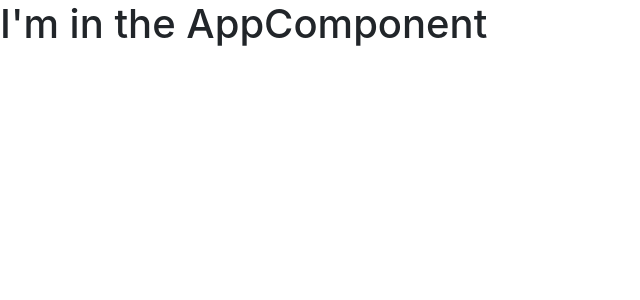
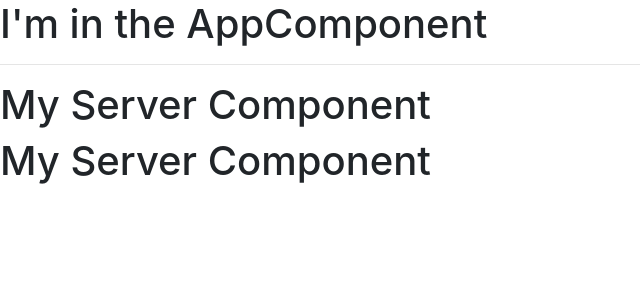
Before and after one commit to yadav-rah/my-firts-angular-app, an Angular app: page / in a window 1280 px wide. Shown: the top 300 px of the page, without its empty margins (0-640 px from the left). Built offline with nearby package versions, Linux system fonts and the light colour scheme.

Commit message:
creating components using cli

```diff
--- a/src/app/app.component.html
+++ b/src/app/app.component.html
@@ -1,3 +1,5 @@
 <!-- <input type="text" [(ngModel)]="name">
 <p>{{ name }}</p> -->
 <h1>I'm in the AppComponent</h1>
+<hr>
+<app-servers></app-servers>
--- a/src/app/app.module.ts
+++ b/src/app/app.module.ts
@@ -4,11 +4,13 @@
 
 import { AppComponent } from './app.component';
 import { ServerComponent } from "./server/server.component";
+import { ServersComponent } from './servers/servers.component';
 
 @NgModule({
   declarations: [
     AppComponent,
-    ServerComponent
+    ServerComponent,
+    ServersComponent
   ],
   imports: [
     BrowserModule
--- /dev/null
+++ b/src/app/servers/servers.component.html
@@ -0,0 +1,2 @@
+<app-server></app-server>
+<app-server></app-server>
--- /dev/null
+++ b/src/app/servers/servers.component.ts
@@ -0,0 +1,15 @@
+import { Component, OnInit } from '@angular/core';
+
+@Component({
+  selector: 'app-servers',
+  templateUrl: './servers.component.html',
+  styleUrls: ['./servers.component.css']
+})
+export class ServersComponent implements OnInit {
+
+  constructor() { }
+
+  ngOnInit(): void {
+  }
+
+}
```
Also changed, not shown: src/app/servers/servers.component.css (added), 1 other file (tests, documents, lock files or other folders).
